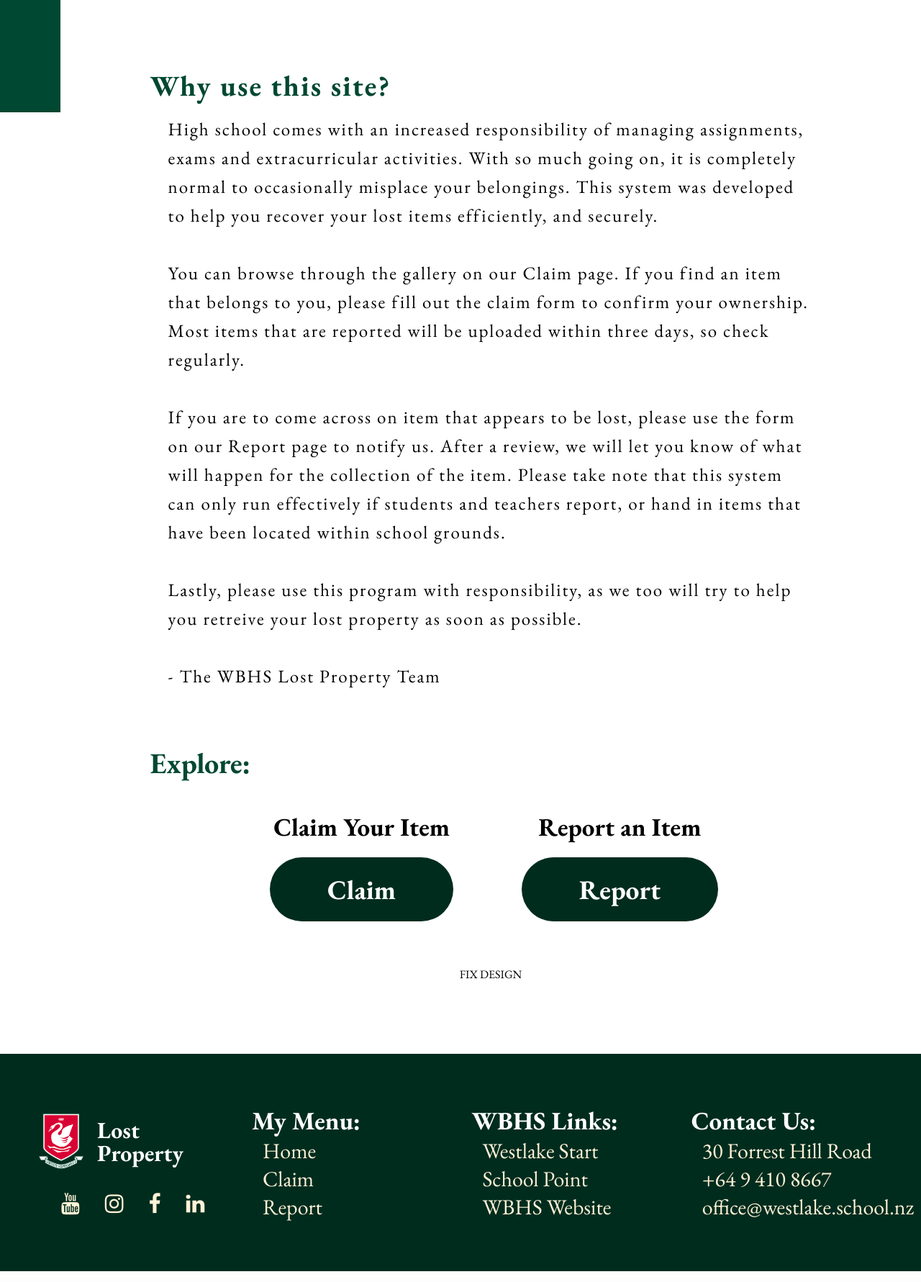
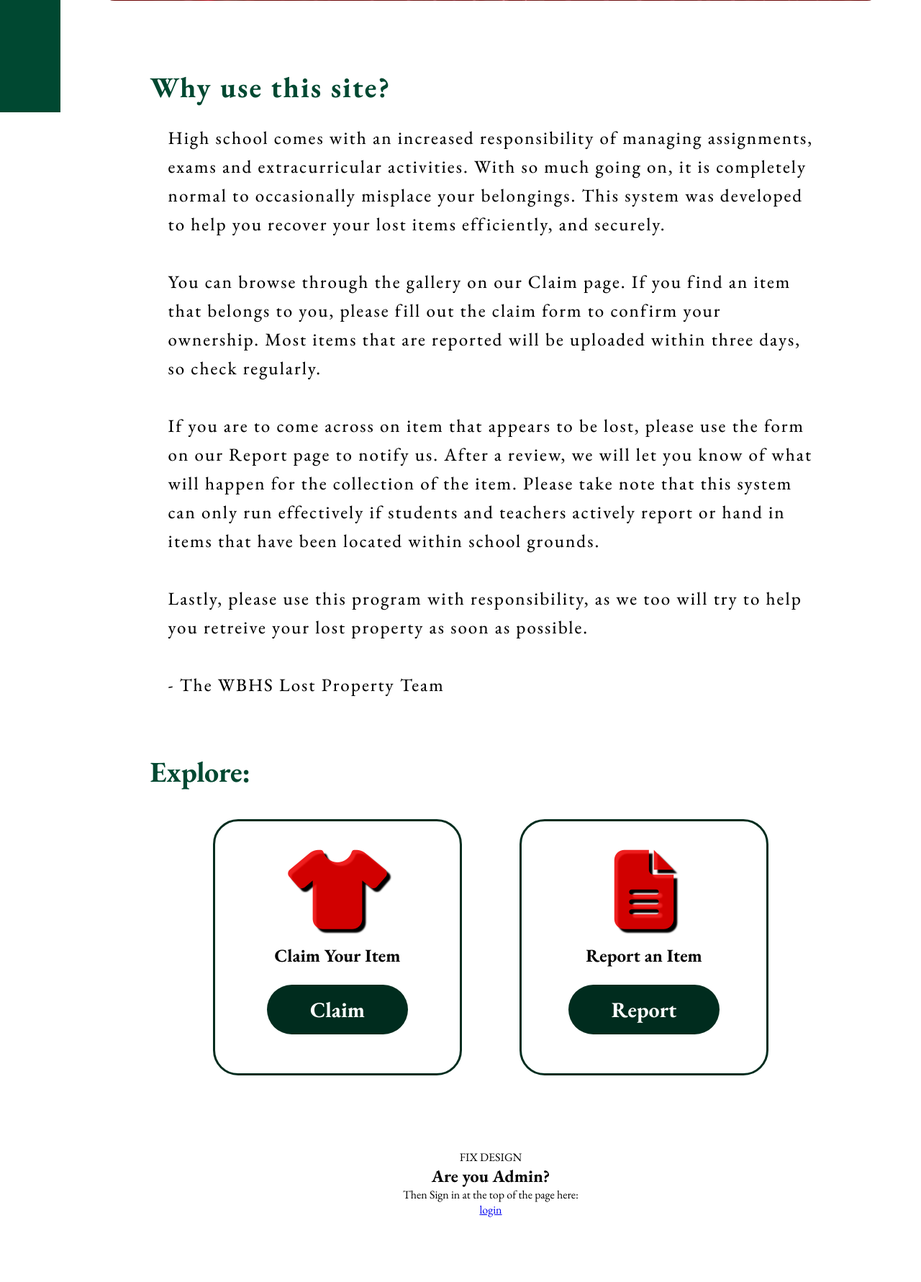
Before and after one commit to mb22242/DTP_Scholarship_Min-seoBang, a Flask app: page / in a window 1280 px wide. Shown: the part 779-2560 px from the top of the page at 72% size. Run offline with Flask 3, Linux system fonts and the light colour scheme; some libraries are stand-ins or nearby versions.

Commit message:
Major styling upgrades to index and report

```diff
--- a/Final/static/style.css
+++ b/Final/static/style.css
@@ -207,12 +207,12 @@ body {
     display: flex;
     width: fit-content;
     /* border: 2px solid black; */
-    padding: 0px 60px;
+    padding: 0px 43px;
     margin-top: 20px;
 }
 
 .fa{
-    margin: 0px 20px;
+    margin: 0px 10px;
 }
 
 #logo_container {
@@ -434,12 +443,12 @@ body {
     margin-top: 100px;
     letter-spacing: 2px;
     line-height: 40px;
+    font-weight: 450;
 }
 
 #index_text h3, #explore_section h3{
     font-size: 40px;
     color: #004831;
-    margin-bottom: 20px;
     text-align: left;
     margin-left: -25px;
 }
@@ -456,26 +465,27 @@ body {
 
 #explore_links_container{
     display: flex;
-    width: 80%;
+    width: 95%;
     margin: 0 auto;
 }
 
 #explore_links{
     display: block;
     width: 50%;
-    height: fit-content;
-    margin: 20px;
-    /* border: 2px solid blue; */
+    height:350px;
+    margin: 40px;
+    border-radius: 35px;
+    border: 3px solid #002c1e;
 }
 
 #explore_links h4{
-    font-size: 35px;
+    font-size: 25px;
     margin-bottom: 40px;
 }
 
 #explore_links a {
-    padding: 20px 80px;
-    font-size: 37.5px;
+    padding: 15px 60px;
+    font-size: 30px;
     color: white;
     background-color: #002c1e;
     border-radius: 50px;
--- a/Final/templates/base.html
+++ b/Final/templates/base.html
@@ -24,10 +24,8 @@
                 </div>
             </div>
         </div>
+        {% block nav %} {% endblock %}
 
-        <div id="nav-horizontal_right">
-            <div id="login_button">login</div>
-        </div>
     </nav>
 
     <div class="main_content">
@@ -85,10 +83,10 @@
                 </div>
             </div>
             <div id="social_media_icons">
-                    <a href="#" class="fa fa-youtube"></a>
-                    <a href="#" class="fa fa-instagram"></a>
-                    <a href="#" class="fa fa-facebook"></a>
-                    <a href="#" class="fa fa-linkedin"></a>
+                    <a href="https://www.youtube.com/user/WestlakeBoysHS/featured" target="_blank" class="fa fa-youtube"></a>
+                    <a href="https://www.instagram.com/westlake_boys/" target="_blank" class="fa fa-instagram"></a>
+                    <a href="https://www.facebook.com/westlakeboys/" target="_blank" class="fa fa-facebook"></a>
+                    <a href="https://www.linkedin.com/school/westlake-boys-high-school/" target="_blank" class="fa fa-linkedin"></a>
             </div>
         </div>
 
@@ -105,18 +103,17 @@
         <div class="footer_links">
             <ul>
                 <li><h2>WBHS Links:</h2></li>
-                <li><a href="#start">Westlake Start</a></li>
-                <li><a href="#school_point">School Point</a></li>
-                <li><a href="#website">WBHS Website</a></li>
+                <li><a target="_blank" href="https://start.westlake.school.nz/">Westlake Start</a></li>
+                <li><a target="_blank" href="https://monitor.westlake.school.nz/mymonitor/">My Monitor</a></li>
+                <li><a target="_blank" href="https://www.westlake.school.nz/">WBHS Website</a></li>
             </ul>
-
         </div>
 
         <div class="footer_links">
             <ul>
                 <li><h2>Contact Us:</h2></li>
                 <li><a target="_blank" href="https://goo.gl/maps/6HacMqGYef5rBSaGA">30 Forrest Hill Road</a></li>
-                <li><a href="tel:+6494108667">+64 9 410 8667</a></li>
+                <li><a target="_blank" href="tel:+6494108667">+64 9 410 8667</a></li>
                 <li><a>office@westlake.school.nz</a></li>
             </ul>
 
--- a/Final/templates/index.html
+++ b/Final/templates/index.html
@@ -1,7 +1,13 @@
 {% extends 'base.html' %}
 
 {% block head %}
+<script src="https://kit.fontawesome.com/763801ca06.js" crossorigin="anonymous"></script>
+{% endblock %}
 
+{% block nav %}
+<div id="nav-horizontal_right">
+    <div id="login_button">login</div>
+</div>
 {% endblock %}
 
 {% block body %}
@@ -15,11 +21,11 @@
 
 <div id="index_text">
     <h3>Why use this site? </h3>
-    <p>High school comes with an increased responsibility of managing assignments, exams and extracurricular activities. With so much going on, it is completely normal to occasionally misplace your belongings. This system was developed to help you recover your lost items efficiently, and securely. </p>
+    <p style="margin-top: 30px;">High school comes with an increased responsibility of managing assignments, exams and extracurricular activities. With so much going on, it is completely normal to occasionally misplace your belongings. This system was developed to help you recover your lost items efficiently, and securely. </p>
     <br>
     <p>You can browse through the gallery on our Claim page. If you find an item that belongs to you, please fill out the claim form to confirm your ownership. Most items that are reported will be uploaded within three days, so check regularly.</p>
     <br>
-    <p>If you are to come across on item that appears to be lost, please use the form on our Report page to notify us. After a review, we will let you know of what will happen for the collection of the item. Please take note that this system can only run effectively if students and teachers report, or hand in items that have been located within school grounds. </p>
+    <p>If you are to come across on item that appears to be lost, please use the form on our Report page to notify us. After a review, we will let you know of what will happen for the collection of the item. Please take note that this system can only run effectively if students and teachers actively report or hand in items that have been located within school grounds. </p>
     <br>
     <p>Lastly, please use this program with responsibility, as we too will try to help you retreive your lost property as soon as possible.</p>
     <br>
@@ -31,17 +37,25 @@
 
     <div id="explore_links_container">
         <div id="explore_links">
+            <i style='font-size:110px; color: #ed0000e1; margin-top: 40px; margin-bottom: 20px; text-shadow: 5px 5px 2px black' class='fa'>&#xf553;</i>
             <h4>Claim Your Item</h4>
             <a href="{{ url_for('claim') }}">Claim</a>
         </div>
 
         <div id="explore_links">
+            <i style="font-size:110px; color: #ed0000e1; margin-top: 40px; margin-bottom: 20px; text-shadow: 5px 5px 2px black" class="fa">&#xf0f6;</i>
             <h4>Report an Item</h4>
             <a href="{{ url_for('report') }}">Report</a>
         </div>
     </div>
     <br><br><br>
     <p>FIX DESIGN</p>
+
+    <div id="are_you_admin">
+        <h2>Are you Admin?</h2>
+        <p>Then Sign in at the top of the page here: </p>
+        <a href="#">login</a>
+    </div>
 </div>
 
 
```
Also changed, not shown: other parts of Final/static/style.css (+17 -8 lines).
